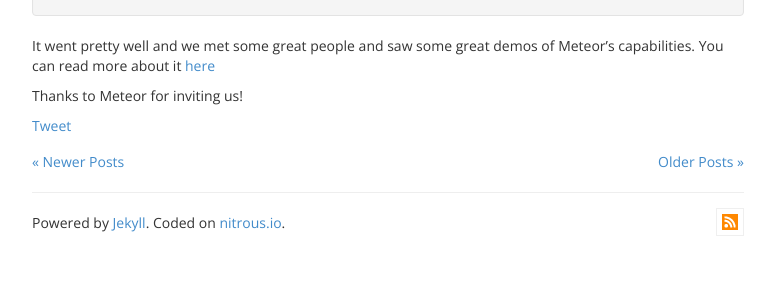
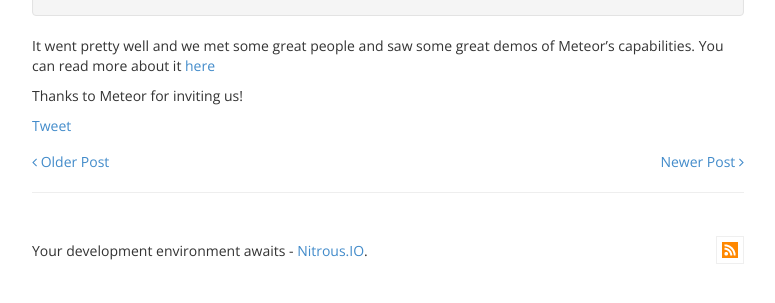
Before and after one commit to koheishingai/blog, a Jekyll site: the page built from _posts/2013-05-10-nitrous-io-at-meteor-devshop-3.md, in a window 1280 px wide, cut to the strip 574-877 px from the top of the page. Shown: the whole strip, without its empty margins (252-1027 px from the left). Built offline with Jekyll 4.4.1, drawn with Linux system fonts in a browser that asks for light colours; nearby versions of some CDN libraries; library files that are not in the unit come from our copies; Markdown is read by kramdown in place of the engine named in the settings; comment, search, counter and statistics services are not loaded.

Commit message:
updated footer for prev/next links and tagline

```diff
--- a/_includes/footer.html
+++ b/_includes/footer.html
@@ -1,9 +1,8 @@
 <footer>
-  <div class="container">
-    <div class="pull-right hidden-sm">
-      <span id="feeds"><a href="http://feeds.feedburner.com/actionioblog"><img src="/images/rss-16.png" alt="Feedburner"/></a></span>
-    </div>
-
-	 Powered by <a href="http://jekyllrb.com">Jekyll</a>. Coded on <a href="https://www.nitrous.io" class="action-link">nitrous.io</a>.
-  </div>
+	<div class="container tagline">
+		Your development environment awaits - <a href="https://www.nitrous.io" class="action-link">Nitrous.IO</a>.
+		<div class="pull-right hidden-sm">
+			<span id="feeds"><a href="http://feeds.feedburner.com/actionioblog"><img src="/images/rss-16.png" alt="Feedburner"/></a></span>
+		</div>
+	</div>
 </footer>
--- a/_layouts/post.html
+++ b/_layouts/post.html
@@ -17,12 +17,11 @@ layout: default
 {% include sharing.html %}
 
 <div class="pnav clearfix">
+  {% if page.next.url %}
+    <a href="{{page.next.url}}" title="Newer" class="pnav newer pull-right">Newer Post <i class="icon-angle-right"></i></a>
+  {% endif %}
   {% if page.previous.url %}
-    <a href="{{page.previous.url}}" title="Older" class="pnav older pull-right">Older Posts &raquo;</a>
-  {% endif %}
-
-  {% if page.next.url %}
-    <a href="{{page.next.url}}" title="Newer" class="pnav newer pull-left">&laquo; Newer Posts</a>
+    <a href="{{page.previous.url}}" title="Older" class="pnav older pull-left"><i class="icon-angle-left"></i> Older Post</a>
   {% endif %}
 </div>
 
--- a/css/action.css
+++ b/css/action.css
@@ -6,6 +6,10 @@
 .container {
   max-width: 728px;
   padding: 0 8px;
+}
+
+.tagline{
+  padding-top: 2em;
 }
 
 body, body p {
```
Also changed, not shown: index.html (+9 -3 lines), _config.yml (line endings or trailing spaces).
